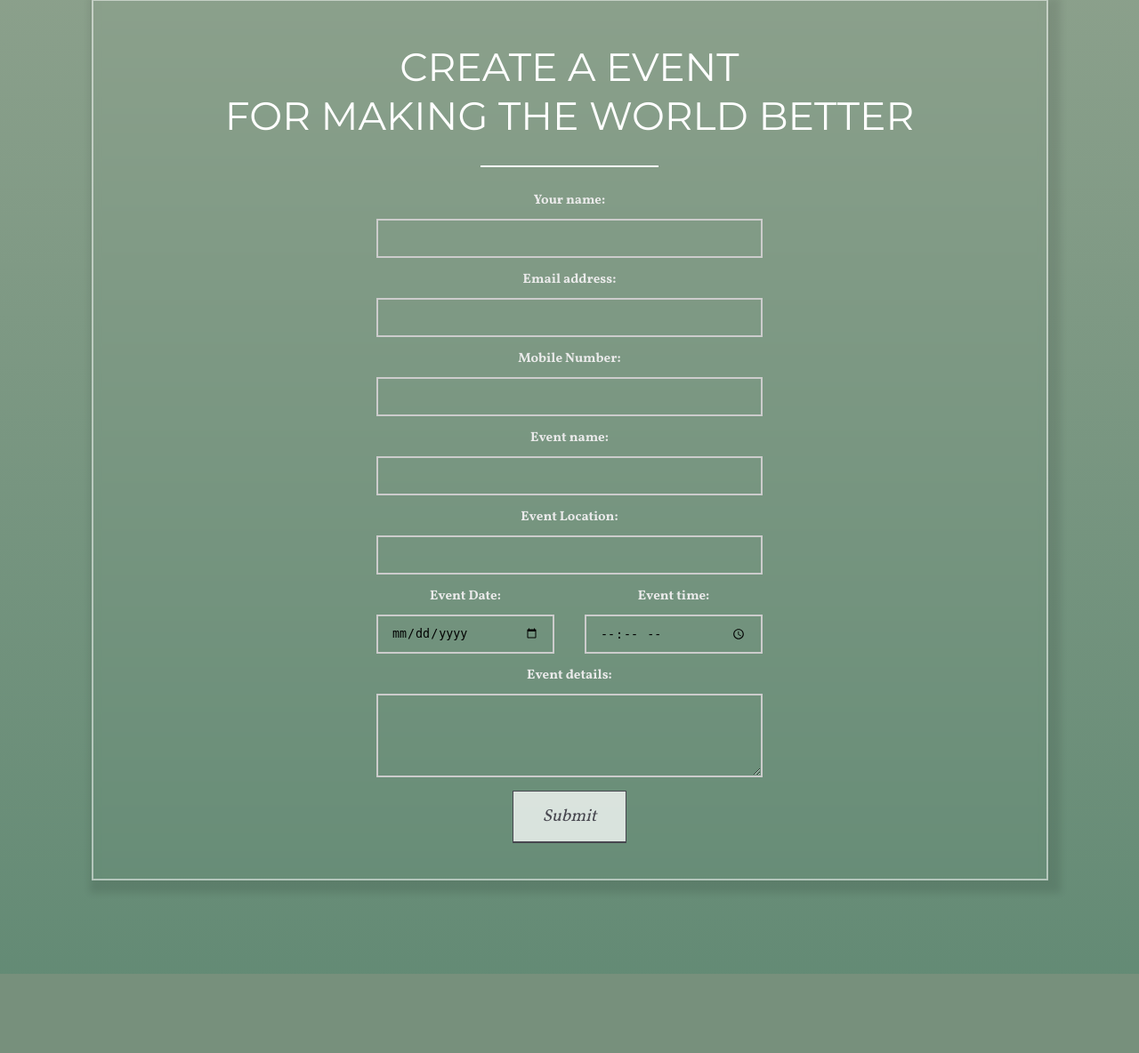
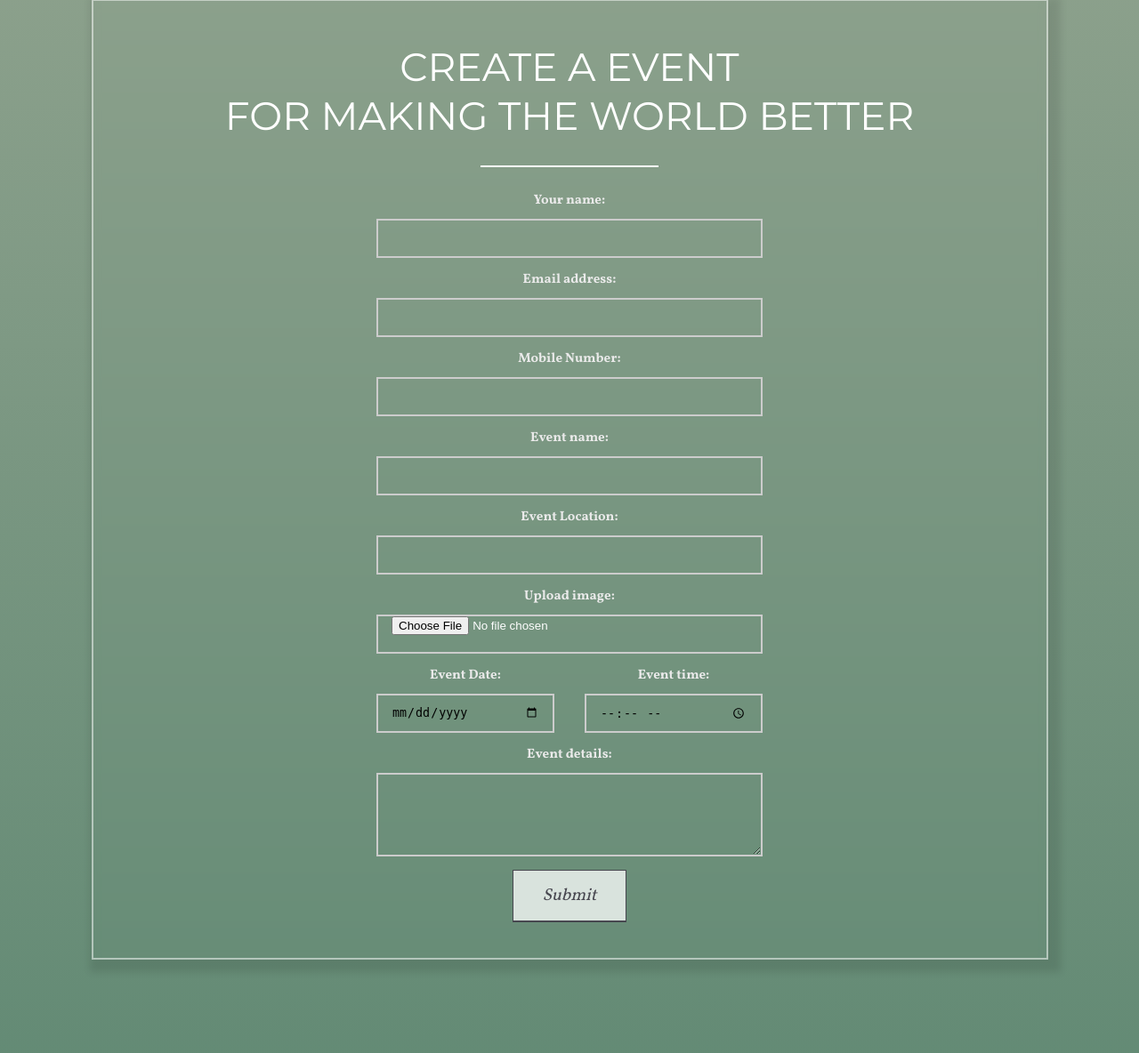
Before and after one commit to harshxtanwar/eco_hacks_mlh, a Django app: page /home/post_event/ in a window 1280 px wide. Shown: the part 99-1283 px from the top of the page at 89% size. Before the commit the page ends 1194 px from the top, so only its background shows below. Run offline with Django 4.2, Linux system fonts and the light colour scheme.

Commit message:
document

```diff
--- a/eco_hacks/application/templates/hosting.html
+++ b/eco_hacks/application/templates/hosting.html
@@ -69,6 +69,17 @@
             />
           </div>
           <div class="form-item">
+            <label for="event_image">Upload image: </label>
+            <input
+              class="input"
+              id="event_image"
+              type="file"
+              name="event_image"
+              accept="image/jpeg"
+              required
+            />
+          </div>
+          <div class="form-item">
             <div class="date-time">
               <div class="date">
                 <label for="event_date">Event Date: </label>
```
